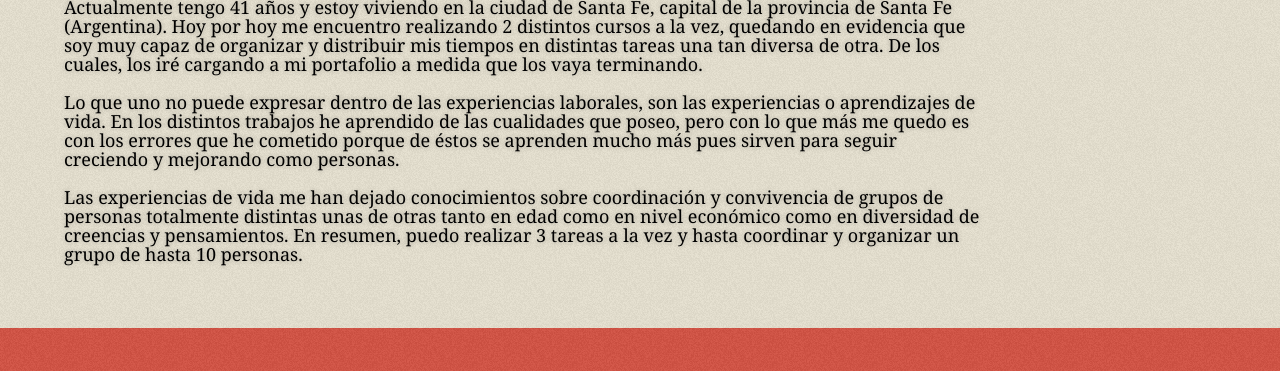
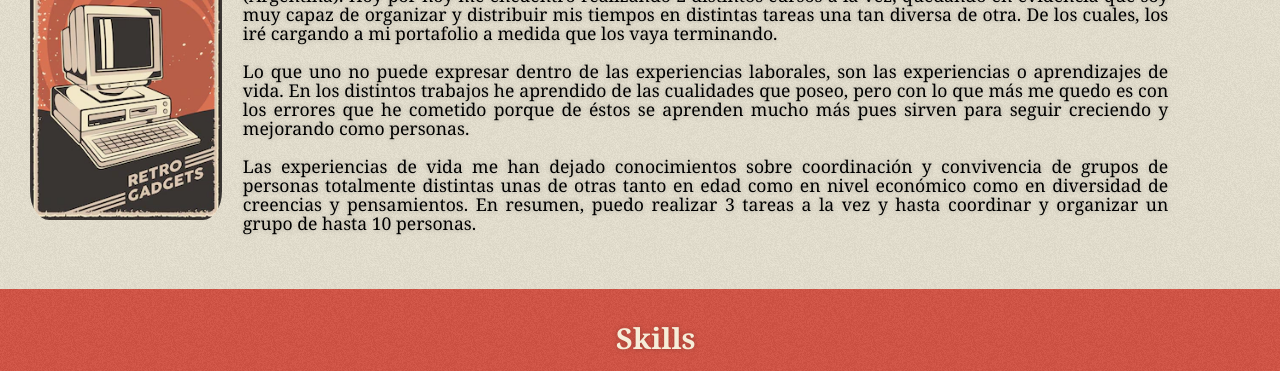
Before and after one commit to PaulaLemStaFe/Portafolio_OOA, a plain HTML site: page index.html in a window 1280 px wide. Shown: the part 582-953 px from the top of the page. Drawn offline with Linux system fonts and the light colour scheme.

Commit message:
nuevos estilos e imagenes

```diff
--- a/css/style.css
+++ b/css/style.css
@@ -156,46 +156,39 @@ i {
 .sobre_mi {
     background: url(../imagenes/grain.png) repeat;
     align-items: center;
-    padding: 64px;
+    display: flex;
+	flex-direction: row-reverse;
+    padding: 30px;
     position: static;
-    left: 0px;
-    top: 250px;
     flex: none;
-    order: 2;
-    align-self: stretch;
-    flex-grow: 0;
     box-shadow: 0 0 15px rgb(0 0 0 / 25%);
 }
 
-.sobre_mi h2, .hobbies h2 {
+.img_compu_vintage {
+	height: 18em;
+	border-radius: 10%;
+}
+
+.sobre_mi_title, .hobbies_title {
     color: #383a3c;
 }
 
-.sobre_mi h2, .skills h2, .hobbies h2 {
-    position: static;
-    height: 38px;
-    left: 0px;
-    top: 0px;
+.sobre_mi_title, .skills_title, .hobbies_title {
+	font-size: 1.8em;
     font-weight: bold;
-    font-size: 32px;
+    padding-left: 1.1em;
+    margin-bottom: 1.2em;
     line-height: 38px;
-    flex: none;
-    order: 0;
-    flex-grow: 0;
-    margin: 16px 0px;
 }
 
-.sobre_mi p {
+.sobre_mi_text {
+	margin: 1.5em 1.2em;
+    font-size: 1.1em ;
+    width: 90%;
+	text-align: justify;
     position: static;
-    width: 80%;
-    left: 0px;
-    top: 54px;
     font-weight: normal;
-    font-size: 18px;
     line-height: 19px;
-    flex: none;
-    order: 1;
-    flex-grow: 0;
 }
 
 .habilidad {
--- a/index.html
+++ b/index.html
@@ -48,17 +48,22 @@
     </section>
     <section class="about">
         <div class="sobre_mi">
-            <h2 id="sobre_mi">Sobre Mi</h2>
-            <p>Actualmente tengo 41 años y estoy viviendo en la ciudad de Santa Fe, capital de la provincia de Santa Fe (Argentina). Hoy por hoy me encuentro realizando 2 distintos cursos a la vez, quedando en evidencia que soy muy capaz de organizar y distribuir mis tiempos en distintas tareas una tan diversa de otra. De los cuales, los iré cargando a mi portafolio a medida que los vaya terminando.
-            <br>
-            <br>Lo que uno no puede expresar dentro de las experiencias laborales, son las experiencias o aprendizajes de vida. En los distintos trabajos he aprendido de las cualidades que poseo, pero con lo que más me quedo es con los errores que he cometido porque de éstos se aprenden mucho más pues sirven para seguir creciendo y mejorando como personas.
-            <br>
-            <br>Las experiencias de vida me han dejado conocimientos sobre coordinación y convivencia de grupos de personas totalmente distintas unas de otras tanto en edad como en nivel económico como en diversidad de creencias y pensamientos. En resumen, puedo realizar 3 tareas a la vez y hasta coordinar y organizar un grupo de hasta 10 personas.</p>
+            <div class="sobre_mi_decripcion">
+                <h2 class="sobre_mi_title">Sobre Mi</h2>
+                <p class="sobre_mi_text">Actualmente tengo 41 años y estoy viviendo en la ciudad de Santa Fe, capital de la provincia de Santa Fe (Argentina). Hoy por hoy me encuentro realizando 2 distintos cursos a la vez, quedando en evidencia que soy muy capaz de organizar y distribuir mis tiempos en distintas tareas una tan diversa de otra. De los cuales, los iré cargando a mi portafolio a medida que los vaya terminando.
+                <br>
+                <br>Lo que uno no puede expresar dentro de las experiencias laborales, son las experiencias o aprendizajes de vida. En los distintos trabajos he aprendido de las cualidades que poseo, pero con lo que más me quedo es con los errores que he cometido porque de éstos se aprenden mucho más pues sirven para seguir creciendo y mejorando como personas.
+                <br>
+                <br>Las experiencias de vida me han dejado conocimientos sobre coordinación y convivencia de grupos de personas totalmente distintas unas de otras tanto en edad como en nivel económico como en diversidad de creencias y pensamientos. En resumen, puedo realizar 3 tareas a la vez y hasta coordinar y organizar un grupo de hasta 10 personas.</p>
+            </div>
+            <div class="sobre_mi_img">
+                <img class="img_compu_vintage" src="imagenes/perfil/poster-computadora-personal-retro-gadgets_2699-441.png" alt="Computadora Vintage" title="Computadora Vintage">
+            </div>
         </div>
     </section>
     <section class="habilidad">
         <div class="skills">
-            <h2 id="skills">Skills</h2>
+            <h2 class="skills_title">Skills</h2>
             <ul class="skills_list">
                 <li>
                     <h3>JavaScript</h3>
@@ -77,19 +82,23 @@
     </section>
     <section class="pasatiempo">
         <div class="hobbies">
-            <h2 id="hobbies">Hobbies</h2>
+            <h2 class="hobbies_title">Hobbies</h2>
             <ul class="hobbies_list">
                 <li>
-                    <h3>Andar En Bicicleta</h3>
-                    <img src="imagenes/hobbies/bicicleta-tirada-a-mao-com-flores-e-coracoes_23-2147679972.webp" alt="Andar En Bicicleta" title="Andar En Bicicleta">
+                    <h3>Viajar En Moto</h3>
+                    <img src="imagenes/hobbies/e20cbd1c-2ace-4746-b958-9f9a7a504b73.png" alt="Viajar En Moto" title="Viajar En Moto">
                 </li>
                 <li>
                     <h3>Oir Música</h3>
-                    <img src="imagenes/hobbies/51rC73hJZRL._AC_SX466_.jpg" alt="Oir Música" title="Oir Música">
+                    <img src="imagenes/hobbies/51rC73hJZRL._AC_SX466_.png" alt="Oir Música" title="Oir Música">
                 </li>
                 <li>
                     <h3>Coser</h3>
-                    <img src="imagenes/hobbies/6db04df1d64e479ba753205a8a2d499a.jpg" alt="Coser" title="Coser">
+                    <img src="imagenes/hobbies/6db04df1d64e479ba753205a8a2d499a.png" alt="Coser" title="Coser">
+                </li>
+                <li>
+                    <h3>Andar En Bicicleta</h3>
+                    <img src="imagenes/hobbies/bicicleta-tirada-a-mao-com-flores-e-coracoes_23-2147679972.png" alt="Andar En Bicicleta" title="Andar En Bicicleta">
                 </li>
             </ul>
         </div>
```
Also changed, not shown: imagenes/hobbies/51rC73hJZRL._AC_SX466_.png (renamed from imagenes/hobbies/51rC73hJZRL._AC_SX466_.jpg), imagenes/hobbies/6db04df1d64e479ba753205a8a2d499a.png (renamed from imagenes/hobbies/6db04df1d64e479ba753205a8a2d499a.jpg), imagenes/hobbies/Frase23.jpg (added), imagenes/hobbies/bicicleta-tirada-a-mao-com-flores-e-coracoes_23-2147679972.png (renamed from imagenes/hobbies/bicicleta-tirada-a-mao-com-flores-e-coracoes_23-2147679972.webp), imagenes/hobbies/e20cbd1c-2ace-4746-b958-9f9a7a504b73.png (added), imagenes/perfil/poster-computadora-personal-retro-gadgets_2699-441.png (added).
